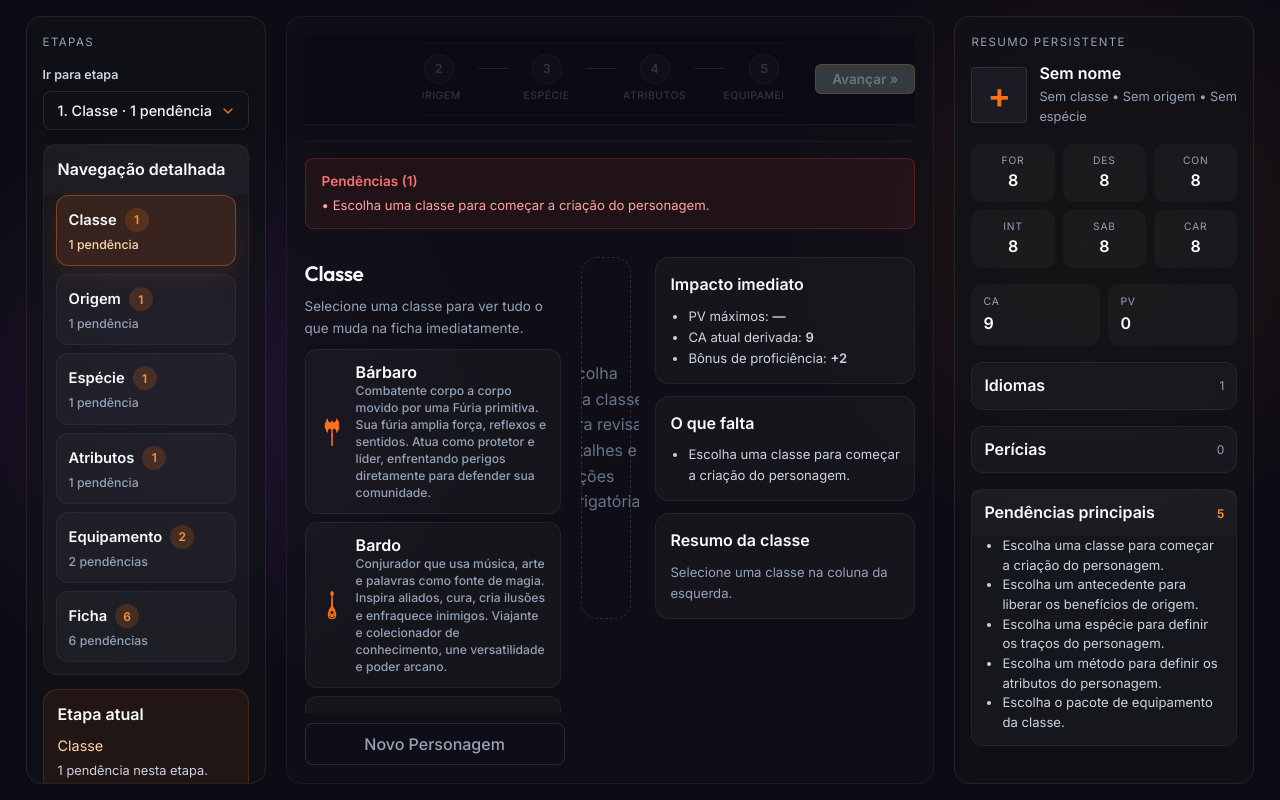
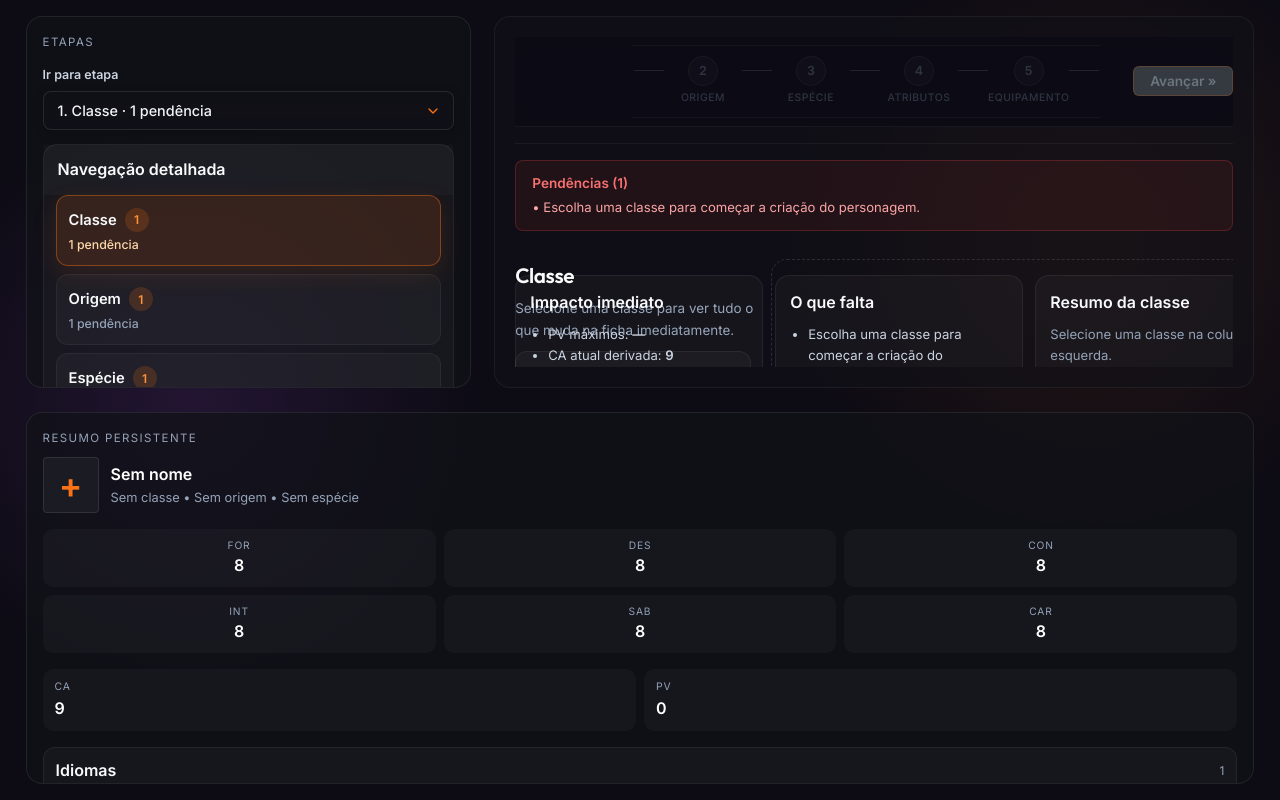
Before and after one commit to cauefeliciano14/app, a React (Vite) app: page / in a window 1280 px wide. Built offline with nearby package versions, Linux system fonts and the light colour scheme.

Commit message:
Improve creator step responsive grids

```diff
--- /dev/null
+++ b/src/components/steps/ClassSelectionStep.module.css
@@ -0,0 +1,160 @@
+.stepRoot {
+  display: flex;
+  flex-direction: column;
+  gap: 16px;
+  min-height: 0;
+}
+
+.stepGrid {
+  display: grid;
+  grid-template-columns:
+    minmax(clamp(13.5rem, 17vw, 15.5rem), 0.95fr)
+    minmax(clamp(20rem, 34vw, 28rem), 1.5fr)
+    minmax(clamp(14rem, 18vw, 16rem), 0.9fr);
+  grid-template-areas: 'classes details side';
+  gap: 16px;
+  min-height: 0;
+  align-items: start;
+}
+
+.classColumn,
+.detailsColumn,
+.sideColumn {
+  min-width: 0;
+}
+
+.classColumn {
+  grid-area: classes;
+  display: flex;
+  flex-direction: column;
+  gap: 10px;
+  min-height: 0;
+}
+
+.classList {
+  display: flex;
+  flex-direction: column;
+  gap: 8px;
+  overflow-y: auto;
+  padding-right: 4px;
+}
+
+.resetButton {
+  margin-top: auto;
+  background: transparent;
+  border: 1px solid rgba(255,255,255,0.12);
+  color: #94a3b8;
+}
+
+.detailsColumn {
+  grid-area: details;
+  display: flex;
+  flex-direction: column;
+  gap: 16px;
+  overflow-y: auto;
+  padding-right: 8px;
+}
+
+.placeholder {
+  min-height: 360px;
+  border-radius: 16px;
+  border: 1px dashed rgba(255,255,255,0.12);
+  display: flex;
+  align-items: center;
+  justify-content: center;
+  color: #64748b;
+}
+
+.summaryHeader {
+  display: flex;
+  justify-content: space-between;
+  gap: 16px;
+  flex-wrap: wrap;
+}
+
+.summaryStats {
+  display: grid;
+  grid-template-columns: repeat(2, minmax(clamp(7.5rem, 20vw, 9rem), 1fr));
+  gap: 8px;
+  min-width: min(100%, 18rem);
+}
+
+.traitsGrid {
+  display: grid;
+  grid-template-columns: repeat(auto-fit, minmax(min(100%, 11rem), 1fr));
+  gap: 10px;
+  margin-top: 16px;
+}
+
+.sideColumn {
+  grid-area: side;
+  display: flex;
+  flex-direction: column;
+  gap: 12px;
+}
+
+@media (max-width: 1320px) {
+  .stepGrid {
+    grid-template-columns:
+      minmax(clamp(13rem, 22vw, 15rem), 0.95fr)
+      minmax(clamp(22rem, 40vw, 34rem), 1.45fr);
+    grid-template-areas:
+      'classes details'
+      'side side';
+  }
+
+  .sideColumn {
+    display: grid;
+    grid-template-columns: repeat(3, minmax(0, 1fr));
+    align-items: start;
+  }
+}
+
+@media (max-width: 1100px) {
+  .stepGrid {
+    grid-template-columns:
+      minmax(clamp(12.5rem, 28vw, 15rem), 0.9fr)
+      minmax(clamp(20rem, 1vw + 22rem, 1fr), 1.35fr);
+  }
+
+  .summaryStats {
+    width: 100%;
+    min-width: 0;
+  }
+}
+
+@media (max-width: 920px) {
+  .stepGrid {
+    grid-template-columns: minmax(0, 1fr);
+    grid-template-areas:
+      'classes'
+      'details'
+      'side';
+  }
+
+  .classList,
+  .detailsColumn {
+    overflow: visible;
+    padding-right: 0;
+  }
+
+  .sideColumn {
+    grid-template-columns: minmax(0, 1fr);
+  }
+}
+
+@media (max-width: 720px) {
+  .summaryStats {
+    grid-template-columns: minmax(0, 1fr);
+  }
+
+  .traitsGrid {
+    grid-template-columns: minmax(0, 1fr);
+  }
+
+  .placeholder {
+    min-height: 260px;
+    text-align: center;
+    padding: 24px;
+  }
+}
--- a/src/components/steps/ClassSelectionStep.tsx
+++ b/src/components/steps/ClassSelectionStep.tsx
@@ -4,6 +4,7 @@ import classDetailsData from '../../data/classDetails.json';
 import { FeatureExpandable } from '../FeatureExpandable';
 import { ValidationBanner } from '../ValidationBanner';
 import { StepLayout } from './StepLayout';
+import styles from './ClassSelectionStep.module.css';
 import { calculateMaxHP as engineCalculateMaxHP } from '../../rules/calculators/combat';
 import { getClassHPData } from '../../rules/data/classRules';
 import { useCharacter } from '../../context/CharacterContext';
@@ -49,17 +50,17 @@ export const ClassSelectionStep: React.FC<ClassSelectionStepProps> = ({ onReset,
       onPortraitClick={() => setIsPortraitModalOpen(true)}
       selections={stepSelections}
     >
-      <div style={{ display: 'flex', flexDirection: 'column', gap: '16px', minHeight: 0 }}>
+      <div className={styles.stepRoot}>
         <ValidationBanner errors={validationErrors} />
-        <div style={{ display: 'grid', gridTemplateColumns: '260px minmax(0, 1fr) 260px', gap: '16px', minHeight: 0 }}>
-          <div style={{ display: 'flex', flexDirection: 'column', gap: '10px', minHeight: 0 }}>
+        <div className={styles.stepGrid}>
+          <div className={styles.classColumn}>
             <div>
               <h2 style={{ margin: 0, color: '#f8fafc', fontSize: '1.3rem' }}>Classe</h2>
               <p style={{ margin: '6px 0 0', color: '#94a3b8', fontSize: '0.84rem' }}>
                 Selecione uma classe para ver tudo o que muda na ficha imediatamente.
               </p>
             </div>
-            <div style={{ display: 'flex', flexDirection: 'column', gap: '8px', overflowY: 'auto', paddingRight: '4px' }}>
+            <div className={styles.classList}>
               {bgData.classes.map((cls) => {
                 const isSelected = selectedClass?.id === cls.id;
                 return (
@@ -87,21 +88,21 @@ export const ClassSelectionStep: React.FC<ClassSelectionStepProps> = ({ onReset,
             </div>
             <button
               onClick={onReset}
-              style={{ marginTop: 'auto', background: 'transparent', border: '1px solid rgba(255,255,255,0.12)', color: '#94a3b8' }}
+              className={styles.resetButton}
             >
               Novo Personagem
             </button>
           </div>
 
-          <div style={{ display: 'flex', flexDirection: 'column', gap: '16px', overflowY: 'auto', paddingRight: '8px' }}>
+          <div className={styles.detailsColumn}>
             {!selectedClass || !classDetails ? (
-              <div style={{ minHeight: '360px', borderRadius: '16px', border: '1px dashed rgba(255,255,255,0.12)', display: 'flex', alignItems: 'center', justifyContent: 'center', color: '#64748b' }}>
+              <div className={styles.placeholder}>
                 Escolha uma classe para revisar detalhes e opções obrigatórias.
               </div>
             ) : (
               <>
                 <div style={{ background: 'rgba(255,255,255,0.03)', border: '1px solid rgba(255,255,255,0.06)', borderRadius: '16px', padding: '18px' }}>
-                  <div style={{ display: 'flex', justifyContent: 'space-between', gap: '16px', flexWrap: 'wrap' }}>
+                  <div className={styles.summaryHeader}>
                     <div>
                       <div style={{ display: 'flex', alignItems: 'center', gap: '12px', marginBottom: '8px' }}>
                         <img src={`/imgs/icone_classe/${selectedClass.id}.png`} alt={selectedClass.name} style={{ width: '40px', height: '40px', objectFit: 'contain' }} />
@@ -111,12 +112,12 @@ export const ClassSelectionStep: React.FC<ClassSelectionStepProps> = ({ onReset,
                         </div>
                       </div>
                     </div>
-                    <div style={{ display: 'grid', gridTemplateColumns: 'repeat(2, minmax(120px, 1fr))', gap: '8px', minWidth: '260px' }}>
+                    <div className={styles.summaryStats}>
                       <SummaryStat label="PV iniciais" value={String(engineCalculateMaxHP(selectedClass.id, characterLevel, derivedSheet.modifiers['constituicao'] ?? 0))} />
                       <SummaryStat label="Dado de vida" value={getClassHPData(selectedClass.id)?.hitDieLabel || '—'} />
                     </div>
                   </div>
-                  <div style={{ display: 'grid', gridTemplateColumns: 'repeat(auto-fit, minmax(180px, 1fr))', gap: '10px', marginTop: '16px' }}>
+                  <div className={styles.traitsGrid}>
                     {Object.entries(classDetails.basicTraits).map(([key, val]) => (
                       <div key={key} style={{ background: 'rgba(0,0,0,0.18)', borderRadius: '10px', padding: '10px 12px' }}>
                         <div style={{ color: '#f97316', fontSize: '0.72rem', textTransform: 'uppercase', letterSpacing: '0.08em', marginBottom: '4px' }}>{key}</div>
@@ -155,7 +156,7 @@ export const ClassSelectionStep: React.FC<ClassSelectionStepProps> = ({ onReset,
             )}
           </div>
 
-          <div style={{ display: 'flex', flexDirection: 'column', gap: '12px' }}>
+          <div className={styles.sideColumn}>
             <Panel title="Impacto imediato">
               <ul style={{ margin: 0, paddingLeft: '18px', color: '#cbd5e1', fontSize: '0.82rem', lineHeight: 1.6 }}>
                 <li>PV máximos: <strong>{selectedClass ? engineCalculateMaxHP(selectedClass.id, characterLevel, derivedSheet.modifiers['constituicao'] ?? 0) : '—'}</strong></li>
--- a/src/features/creator/layout/CreatorShell.module.css
+++ b/src/features/creator/layout/CreatorShell.module.css
@@ -1,7 +1,10 @@
 .shell {
   display: grid;
-  grid-template-columns: 240px minmax(0, 1fr) 300px;
-  gap: 20px;
+  grid-template-columns:
+    minmax(clamp(12.5rem, 15vw, 14.5rem), 0.9fr)
+    minmax(clamp(22rem, 42vw, 34rem), 1.65fr)
+    minmax(clamp(15rem, 19vw, 18rem), 1fr);
+  gap: clamp(16px, 1.8vw, 24px);
   flex: 1;
   min-height: 0;
 }
@@ -10,6 +13,7 @@
 .summary,
 .main {
   min-height: 0;
+  min-width: 0;
 }
 
 .sidebar,
@@ -26,14 +30,13 @@
 .main {
   display: flex;
   flex-direction: column;
-  min-width: 0;
 }
 
 .mainInner {
   background: rgba(17, 18, 24, 0.65);
   border: 1px solid rgba(255,255,255,0.06);
   border-radius: 16px;
-  padding: 18px;
+  padding: clamp(16px, 1.8vw, 20px);
   display: flex;
   flex-direction: column;
   flex: 1;
@@ -41,9 +44,11 @@
   overflow: hidden;
 }
 
-@media (max-width: 1180px) {
+@media (max-width: 1380px) {
   .shell {
-    grid-template-columns: 220px minmax(0, 1fr);
+    grid-template-columns:
+      minmax(clamp(12rem, 18vw, 14rem), 0.85fr)
+      minmax(clamp(24rem, 48vw, 40rem), 1.45fr);
   }
 
   .summary {
@@ -51,8 +56,16 @@
   }
 }
 
+@media (max-width: 1100px) {
+  .shell {
+    grid-template-columns:
+      minmax(clamp(11.5rem, 24vw, 13.5rem), 0.8fr)
+      minmax(clamp(21rem, 1vw + 22rem, 1fr), 1.2fr);
+  }
+}
+
 @media (max-width: 860px) {
   .shell {
-    grid-template-columns: 1fr;
+    grid-template-columns: minmax(0, 1fr);
   }
 }
```
